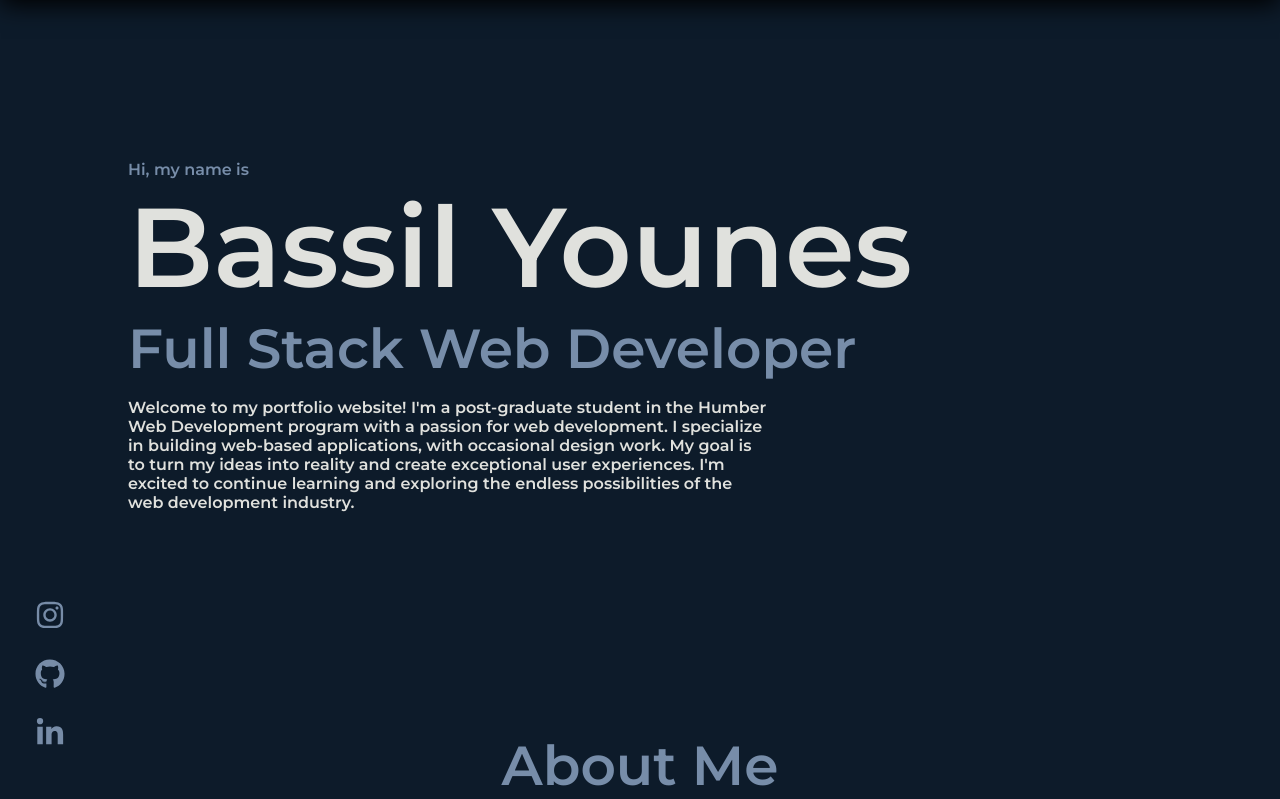
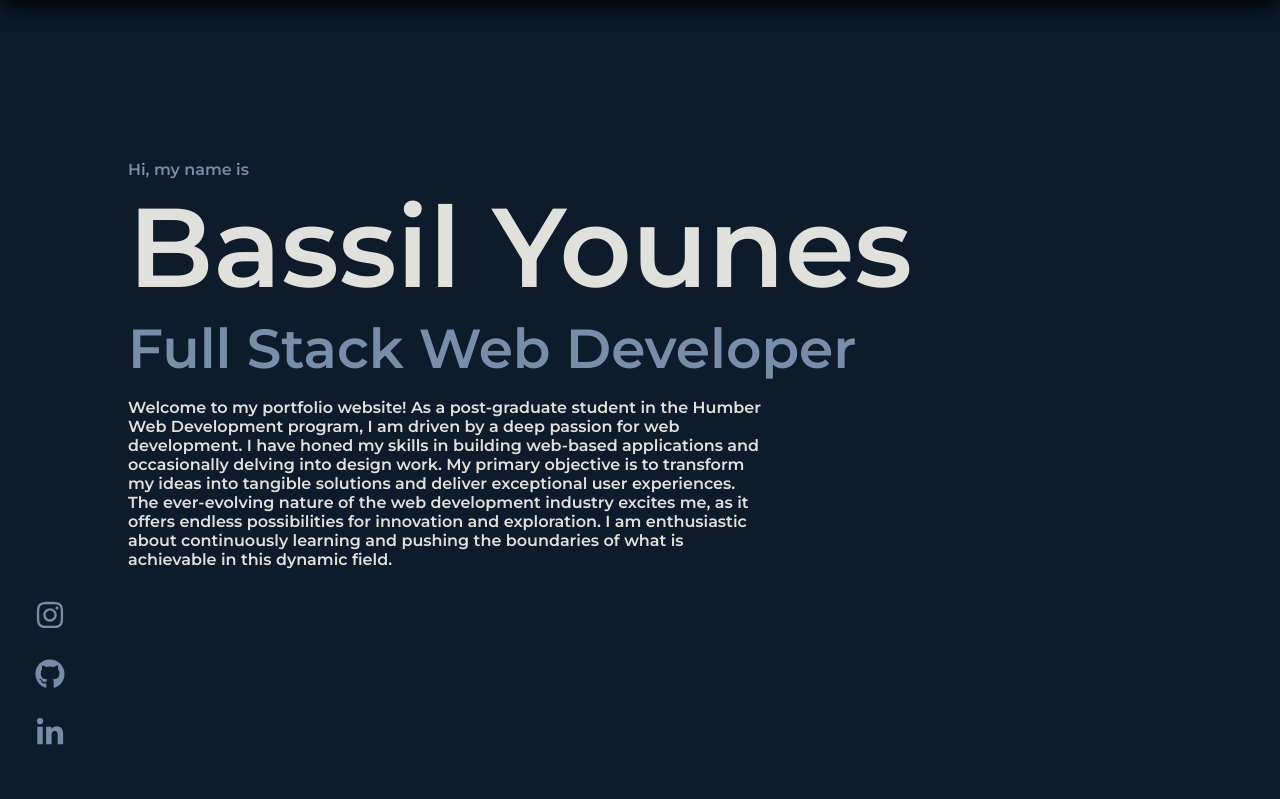
Before and after one commit to Byounes123321/React-Portfolio, a React (Create React App) app in the folder portfolio/: page / in a window 1280 px wide. Shown: the top 799 px of the page. Built offline with nearby package versions, Linux system fonts and the light colour scheme; no server answers.

Commit message:
edited intro

```diff
--- a/portfolio/src/Components/Landing.jsx
+++ b/portfolio/src/Components/Landing.jsx
@@ -1,17 +1,20 @@
-export default function Landing(){
-    return(
+export default function Landing() {
+  return (
     <div class="landing">
       <p class="hi">Hi, my name is</p>
       <h1>Bassil Younes</h1>
       <h2>Full Stack Web Developer</h2>
       <p>
-          Welcome to my portfolio website! I'm a post-graduate student in the
-          Humber Web Development program with a passion for web development. I
-          specialize in building web-based applications, with occasional design
-          work. My goal is to turn my ideas into reality and create exceptional
-          user experiences. I'm excited to continue learning and exploring the
-          endless possibilities of the web development industry.
+        Welcome to my portfolio website! As a post-graduate student in the
+        Humber Web Development program, I am driven by a deep passion for web
+        development. I have honed my skills in building web-based applications
+        and occasionally delving into design work. My primary objective is to
+        transform my ideas into tangible solutions and deliver exceptional user
+        experiences. The ever-evolving nature of the web development industry
+        excites me, as it offers endless possibilities for innovation and
+        exploration. I am enthusiastic about continuously learning and pushing
+        the boundaries of what is achievable in this dynamic field.
       </p>
     </div>
-    )
+  );
 }
```
Lines whose indentation alone changed are shown as unchanged.
